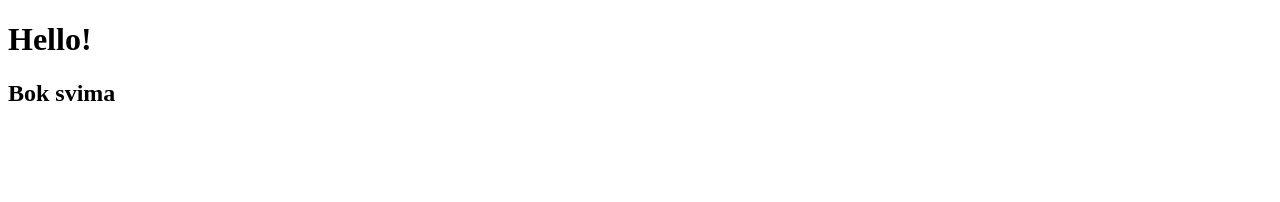
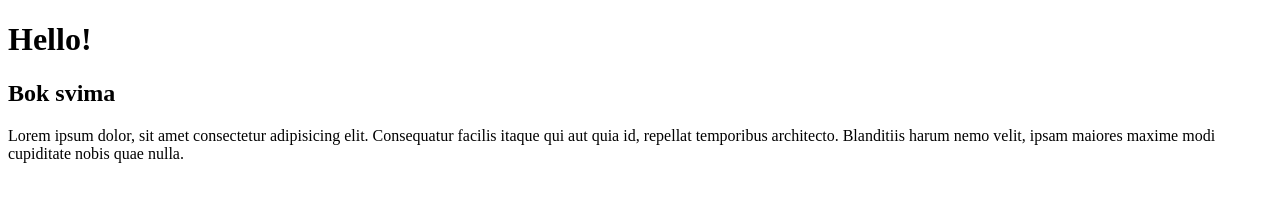
Before and after one commit to martinkis10/algebra_vjezba, a plain HTML site: page index.html in a window 1280 px wide. Drawn offline with Linux system fonts and the light colour scheme.

Commit message:
Dodan paragraf u index

```diff
--- a/index.html
+++ b/index.html
@@ -15,5 +15,11 @@
     <body>
         <h1>Hello!</h1>
         <h2>Bok svima</h2>
+        <p>
+            Lorem ipsum dolor, sit amet consectetur adipisicing elit.
+            Consequatur facilis itaque qui aut quia id, repellat temporibus
+            architecto. Blanditiis harum nemo velit, ipsam maiores maxime modi
+            cupiditate nobis quae nulla.
+        </p>
     </body>
 </html>
```
